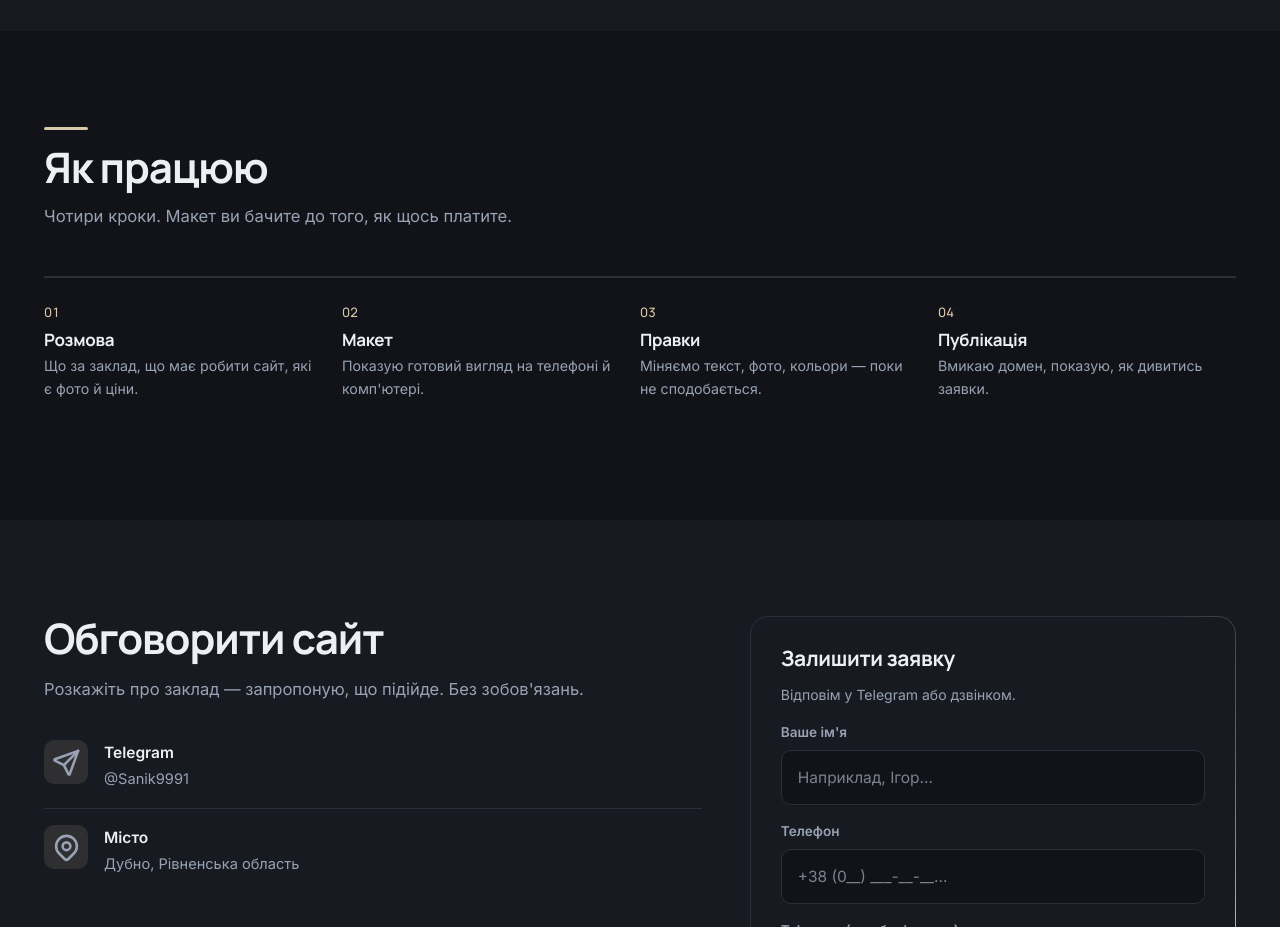
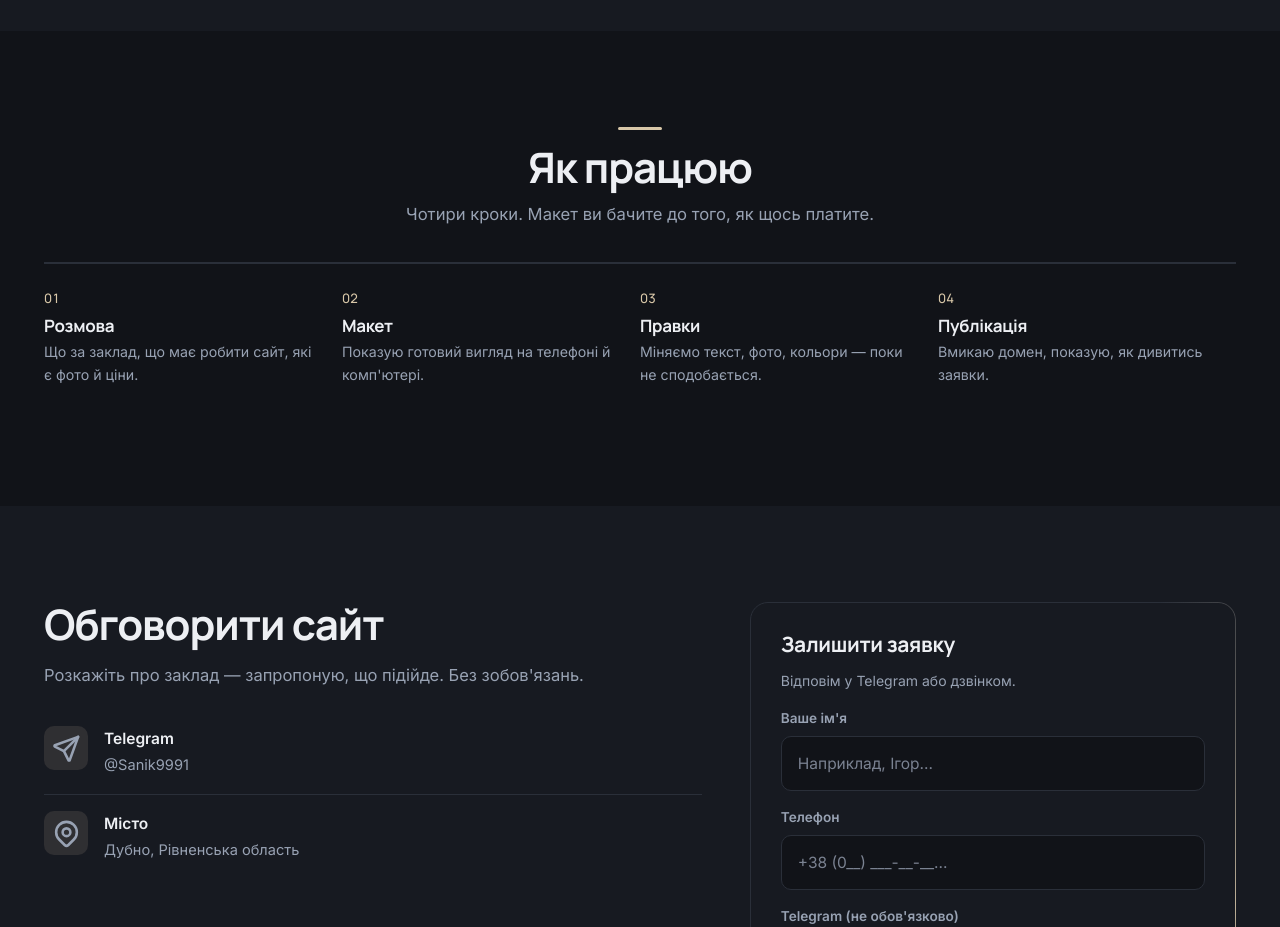
Before and after one commit to sas228q-maker/portfolio, a plain HTML site: page index.html in a window 1280 px wide. Shown: the part 2100-3027 px from the top of the page. Drawn offline with Linux system fonts and the light colour scheme.

Commit message:
Заголовки секций по центру единообразно на всех страницах

```diff
--- a/works/assets/premium.css
+++ b/works/assets/premium.css
@@ -558,3 +558,24 @@ section { position: relative; }
   .stack .ilist { grid-template-columns: 1fr; }
   .stack > .stack-head { margin-bottom: 24px; }
 }
+
+
+/* ==========================================================================
+   ЗАГОЛОВОК СЕКЦИИ ПО ЦЕНТРУ
+   Раньше он стоял слева, а содержимое уходило вправо — под текстом
+   оставалась пустота. Теперь заголовок по центру, блок под ним.
+   ========================================================================== */
+.sechead { text-align: center; max-width: 64ch; margin: 0 auto 34px; }
+.sechead h2 { margin-bottom: 10px; }
+.sechead .lead { margin-left: auto; margin-right: auto; }
+/* акцентная черта растёт от центра, а не от левого края */
+.sechead h2::before { left: 50%; transform: translateX(-50%) scaleX(0); transform-origin: center; }
+.sechead.rv.is-in h2::before { animation: growLineCenter 620ms cubic-bezier(.22,.61,.36,1) 120ms both; }
+@keyframes growLineCenter {
+  from { transform: translateX(-50%) scaleX(0); }
+  to { transform: translateX(-50%) scaleX(1); }
+}
+@media (prefers-reduced-motion: reduce) {
+  .sechead.rv.is-in h2::before { animation: none; transform: translateX(-50%) scaleX(1); }
+}
+@media (max-width: 760px) { .sechead { margin-bottom: 24px; } }
```
